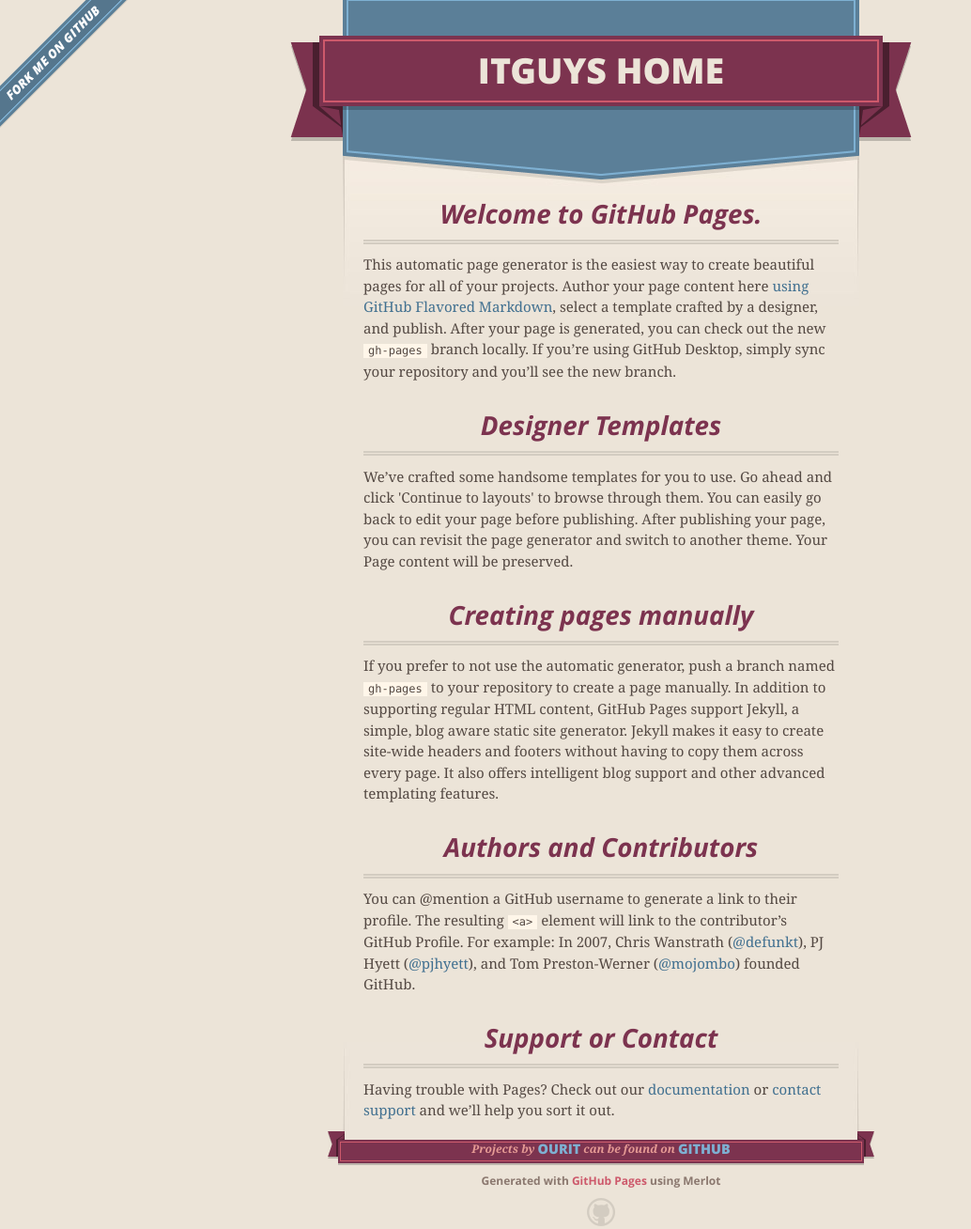
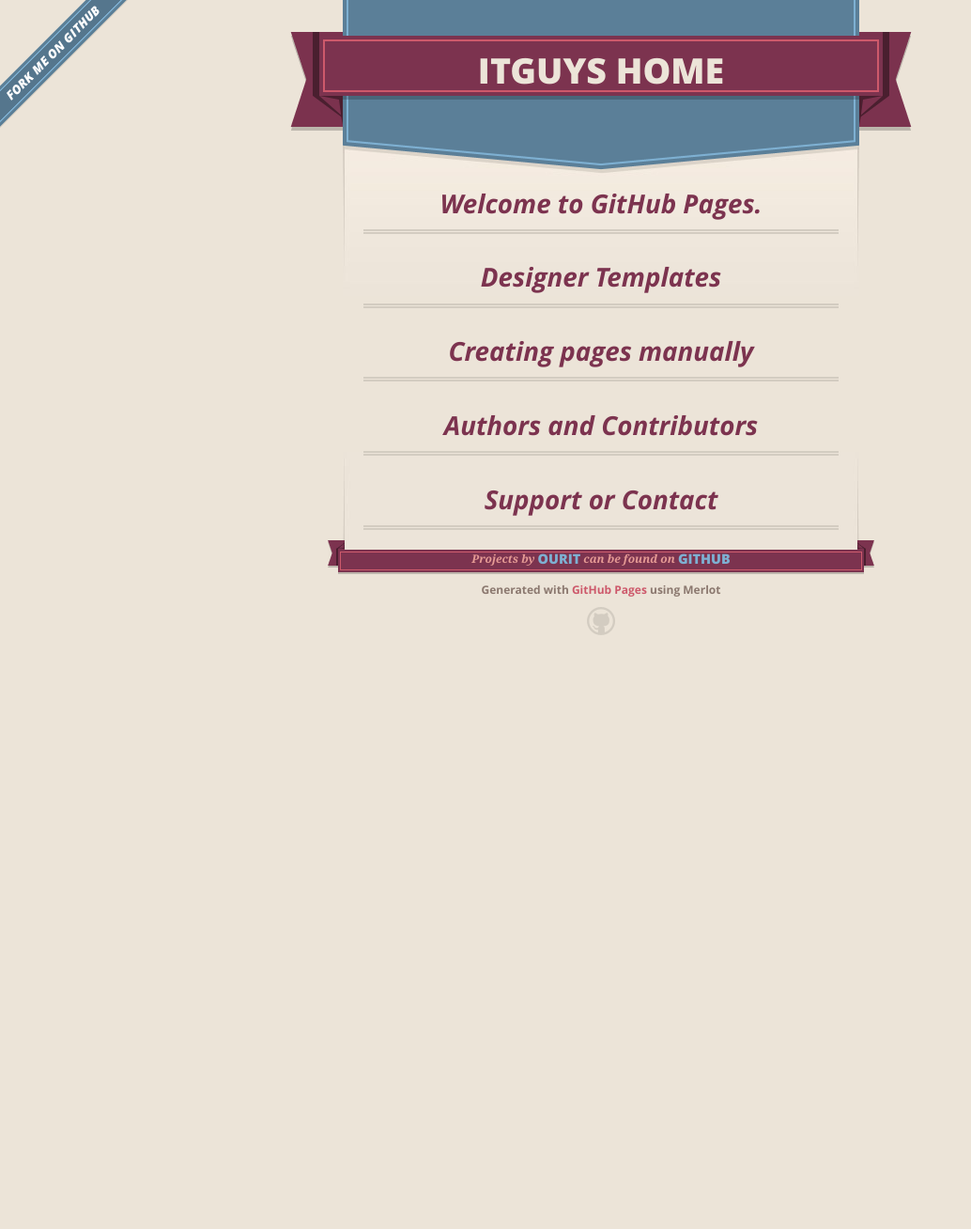
Before and after one commit to OurIT/ourit.github.com, a plain HTML site: page index.html in a window 1280 px wide. Shown: the whole page at 94% size, without its empty margins (0-1034 px from the left). After the commit the page ends 800 px from the top, so only its background shows below. Drawn offline with nearby package versions, Linux system fonts and the light colour scheme.

Commit message:
Update index.html

```diff
--- a/index.html
+++ b/index.html
@@ -28,7 +28,6 @@
         <span class="ribbon-outer">
           <span class="ribbon-inner">
             <h1>ITGuys Home</h1>
-            <h2></h2>
           </span>
           <span class="left-tail"></span>
           <span class="right-tail"></span>
@@ -48,27 +47,22 @@
         <h3>
 <a id="welcome-to-github-pages" class="anchor" href="#welcome-to-github-pages" aria-hidden="true"><span aria-hidden="true" class="octicon octicon-link"></span></a>Welcome to GitHub Pages.</h3>
 
-<p>This automatic page generator is the easiest way to create beautiful pages for all of your projects. Author your page content here <a href="https://guides.github.com/features/mastering-markdown/">using GitHub Flavored Markdown</a>, select a template crafted by a designer, and publish. After your page is generated, you can check out the new <code>gh-pages</code> branch locally. If you’re using GitHub Desktop, simply sync your repository and you’ll see the new branch.</p>
 
 <h3>
 <a id="designer-templates" class="anchor" href="#designer-templates" aria-hidden="true"><span aria-hidden="true" class="octicon octicon-link"></span></a>Designer Templates</h3>
 
-<p>We’ve crafted some handsome templates for you to use. Go ahead and click 'Continue to layouts' to browse through them. You can easily go back to edit your page before publishing. After publishing your page, you can revisit the page generator and switch to another theme. Your Page content will be preserved.</p>
 
 <h3>
 <a id="creating-pages-manually" class="anchor" href="#creating-pages-manually" aria-hidden="true"><span aria-hidden="true" class="octicon octicon-link"></span></a>Creating pages manually</h3>
 
-<p>If you prefer to not use the automatic generator, push a branch named <code>gh-pages</code> to your repository to create a page manually. In addition to supporting regular HTML content, GitHub Pages support Jekyll, a simple, blog aware static site generator. Jekyll makes it easy to create site-wide headers and footers without having to copy them across every page. It also offers intelligent blog support and other advanced templating features.</p>
 
 <h3>
 <a id="authors-and-contributors" class="anchor" href="#authors-and-contributors" aria-hidden="true"><span aria-hidden="true" class="octicon octicon-link"></span></a>Authors and Contributors</h3>
 
-<p>You can @mention a GitHub username to generate a link to their profile. The resulting <code>&lt;a&gt;</code> element will link to the contributor’s GitHub Profile. For example: In 2007, Chris Wanstrath (<a href="https://github.com/defunkt" class="user-mention">@defunkt</a>), PJ Hyett (<a href="https://github.com/pjhyett" class="user-mention">@pjhyett</a>), and Tom Preston-Werner (<a href="https://github.com/mojombo" class="user-mention">@mojombo</a>) founded GitHub.</p>
 
 <h3>
 <a id="support-or-contact" class="anchor" href="#support-or-contact" aria-hidden="true"><span aria-hidden="true" class="octicon octicon-link"></span></a>Support or Contact</h3>
 
-<p>Having trouble with Pages? Check out our <a href="https://help.github.com/pages">documentation</a> or <a href="https://github.com/contact">contact support</a> and we’ll help you sort it out.</p>
       </section>
 
       <footer>
```
